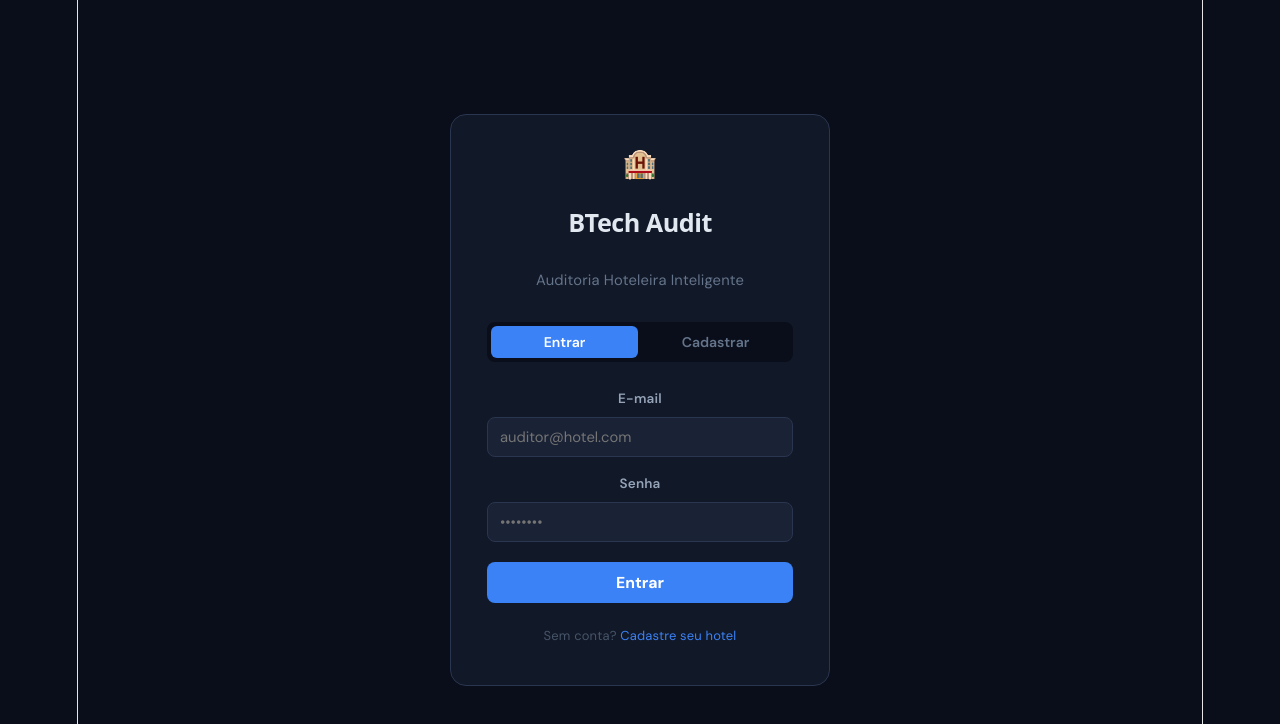
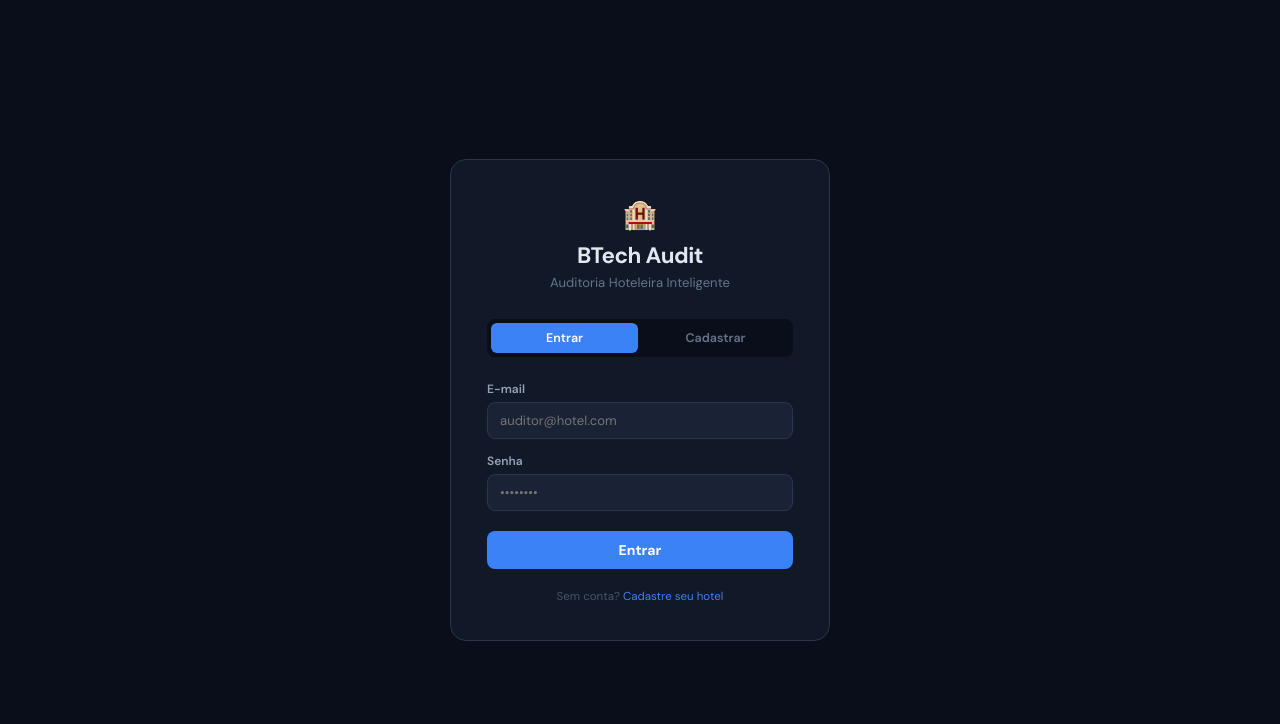
Before and after one commit to Bsouto319/BTech-Audit, a React (Vite) app: page / in a window 1280 px wide. Shown: the top 724 px of the page. Built offline with nearby package versions, Linux system fonts and the light colour scheme; no server answers.

Commit message:
fix: remove Vite scaffold styles from index.css — root box/border was breaking login layout

```diff
--- a/src/index.css
+++ b/src/index.css
@@ -1,6 +1,11 @@
 @import url('https://fonts.googleapis.com/css2?family=DM+Sans:wght@400;500;600;700&family=JetBrains+Mono:wght@400;500;700&display=swap');
 
 *, *::before, *::after { box-sizing: border-box; margin: 0; padding: 0; }
+
+html, body, #root {
+  height: 100%;
+  width: 100%;
+}
 
 body {
   font-family: 'DM Sans', sans-serif;
@@ -9,122 +14,16 @@
   -webkit-font-smoothing: antialiased;
 }
 
+#root {
+  min-height: 100vh;
+  display: flex;
+  flex-direction: column;
+}
+
 ::-webkit-scrollbar { width: 6px; height: 6px; }
 ::-webkit-scrollbar-track { background: #111827; }
 ::-webkit-scrollbar-thumb { background: #2a3550; border-radius: 3px; }
 ::-webkit-scrollbar-thumb:hover { background: #3b82f6; }
 
-input, button { font-family: inherit; }
+input, button, select, textarea { font-family: inherit; }
 a { color: #3b82f6; text-decoration: none; }
-
-:root {
-  --text: #6b6375;
-  --text-h: #08060d;
-  --bg: #fff;
-  --border: #e5e4e7;
-  --code-bg: #f4f3ec;
-  --accent: #aa3bff;
-  --accent-bg: rgba(170, 59, 255, 0.1);
-  --accent-border: rgba(170, 59, 255, 0.5);
-  --social-bg: rgba(244, 243, 236, 0.5);
-  --shadow:
-    rgba(0, 0, 0, 0.1) 0 10px 15px -3px, rgba(0, 0, 0, 0.05) 0 4px 6px -2px;
-
-  --sans: system-ui, 'Segoe UI', Roboto, sans-serif;
-  --heading: system-ui, 'Segoe UI', Roboto, sans-serif;
-  --mono: ui-monospace, Consolas, monospace;
-
-  font: 18px/145% var(--sans);
-  letter-spacing: 0.18px;
-  color-scheme: light dark;
-  color: var(--text);
-  background: var(--bg);
-  font-synthesis: none;
-  text-rendering: optimizeLegibility;
-  -webkit-font-smoothing: antialiased;
-  -moz-osx-font-smoothing: grayscale;
-
-  @media (max-width: 1024px) {
-    font-size: 16px;
-  }
-}
-
-@media (prefers-color-scheme: dark) {
-  :root {
-    --text: #9ca3af;
-    --text-h: #f3f4f6;
-    --bg: #16171d;
-    --border: #2e303a;
-    --code-bg: #1f2028;
-    --accent: #c084fc;
-    --accent-bg: rgba(192, 132, 252, 0.15);
-    --accent-border: rgba(192, 132, 252, 0.5);
-    --social-bg: rgba(47, 48, 58, 0.5);
-    --shadow:
-      rgba(0, 0, 0, 0.4) 0 10px 15px -3px, rgba(0, 0, 0, 0.25) 0 4px 6px -2px;
-  }
-
-  #social .button-icon {
-    filter: invert(1) brightness(2);
-  }
-}
-
-body {
-  margin: 0;
-}
-
-#root {
-  width: 1126px;
-  max-width: 100%;
-  margin: 0 auto;
-  text-align: center;
-  border-inline: 1px solid var(--border);
-  min-height: 100svh;
-  display: flex;
-  flex-direction: column;
-  box-sizing: border-box;
-}
-
-h1,
-h2 {
-  font-family: var(--heading);
-  font-weight: 500;
-  color: var(--text-h);
-}
-
-h1 {
-  font-size: 56px;
-  letter-spacing: -1.68px;
-  margin: 32px 0;
-  @media (max-width: 1024px) {
-    font-size: 36px;
-    margin: 20px 0;
-  }
-}
-h2 {
-  font-size: 24px;
-  line-height: 118%;
-  letter-spacing: -0.24px;
-  margin: 0 0 8px;
-  @media (max-width: 1024px) {
-    font-size: 20px;
-  }
-}
-p {
-  margin: 0;
-}
-
-code,
-.counter {
-  font-family: var(--mono);
-  display: inline-flex;
-  border-radius: 4px;
-  color: var(--text-h);
-}
-
-code {
-  font-size: 15px;
-  line-height: 135%;
-  padding: 4px 8px;
-  background: var(--code-bg);
-}
```
Also changed, not shown: src/App.css (+1 -184 lines).
